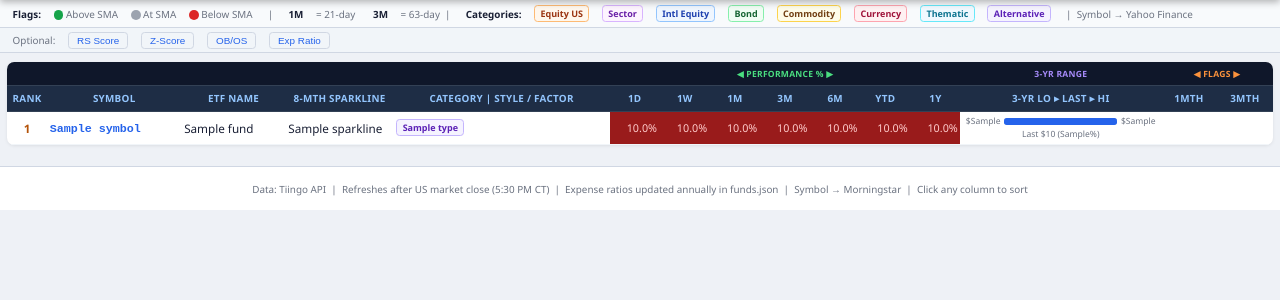
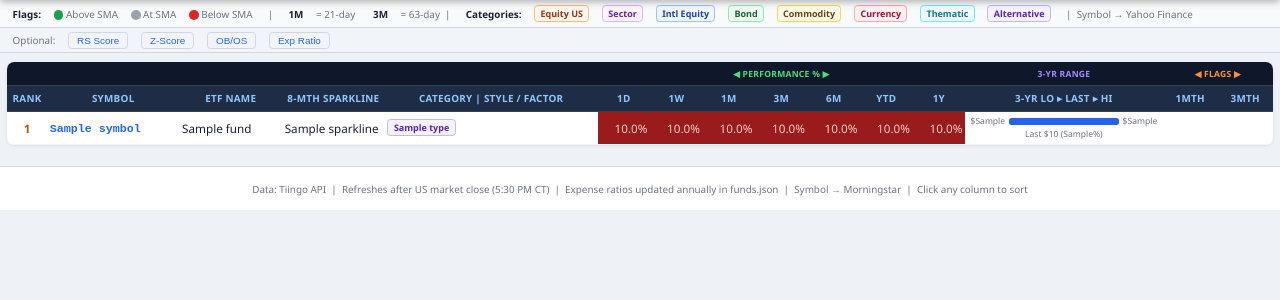
Before and after one commit to Jamesm2009/ETF-Dashboard, a Flask app: template templates/index.html in a window 1280 px wide. Shown: the part 68-368 px from the top of the page. Run offline with Flask 3, Linux system fonts and the light colour scheme; the template is opened without the code that fills it: most values are stand-ins (such as "Sample title", 1, 10 or a date in 2020).

Commit message:
Update index.html

```diff
--- a/templates/index.html
+++ b/templates/index.html
@@ -134,8 +134,8 @@ td.sym a { font-weight: 700; font-size: 13px; font-family: 'Courier New', monosp
 td.sym a:hover { text-decoration: underline; }
 td.fname { max-width: 170px; overflow: hidden; text-overflow: ellipsis; font-weight: 500; }
 td.ftype { max-width: 150px; overflow: hidden; text-overflow: ellipsis; font-size: 11px; }
-td.spark { width:120px; padding: 3px 3px; }
-td.num   { text-align: right; font-variant-numeric: tabular-nums; font-size: 12px; min-width: 40px; }
+td.spark { width:110px; padding: 3px 3px; }
+td.num   { text-align: right; font-variant-numeric: tabular-nums; font-size: 13px; min-width: 30px; }
 td.na    { text-align: right; color: var(--muted); }
 td.rs    { text-align: right; font-weight: 600; font-variant-numeric: tabular-nums; min-width: 54px; }
 td.zsc   { text-align: right; font-variant-numeric: tabular-nums; min-width: 44px; color: var(--muted); }
```
